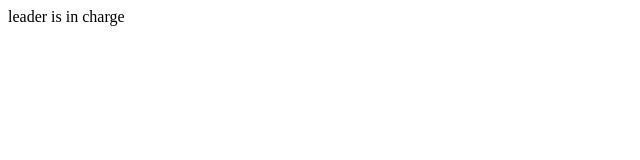
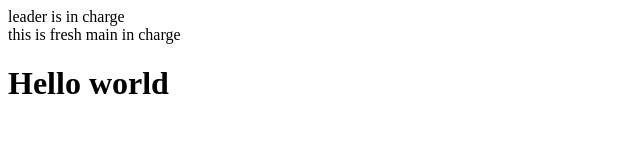
Before and after one commit to MJ29235/githubtest_251031, a plain HTML site: page index.html in a window 1280 px wide. Shown: the whole page, without its empty margins (0-640 px from the left). Drawn offline with Linux system fonts and the light colour scheme.

Commit message:
251031_04

```diff
--- a/index.html
+++ b/index.html
@@ -3,9 +3,11 @@
   <head>
     <meta charset="UTF-8" />
     <meta name="viewport" content="width=device-width, initial-scale=1.0" />
-    <title>프레퍼스?</title>
+    <title>프레퍼스?/편의점</title>
   </head>
   <body>
     <nav>leader is in charge</nav>
+    <main>this is fresh main in charge</main>
+    <h1>Hello world</h1>
   </body>
 </html>
```
